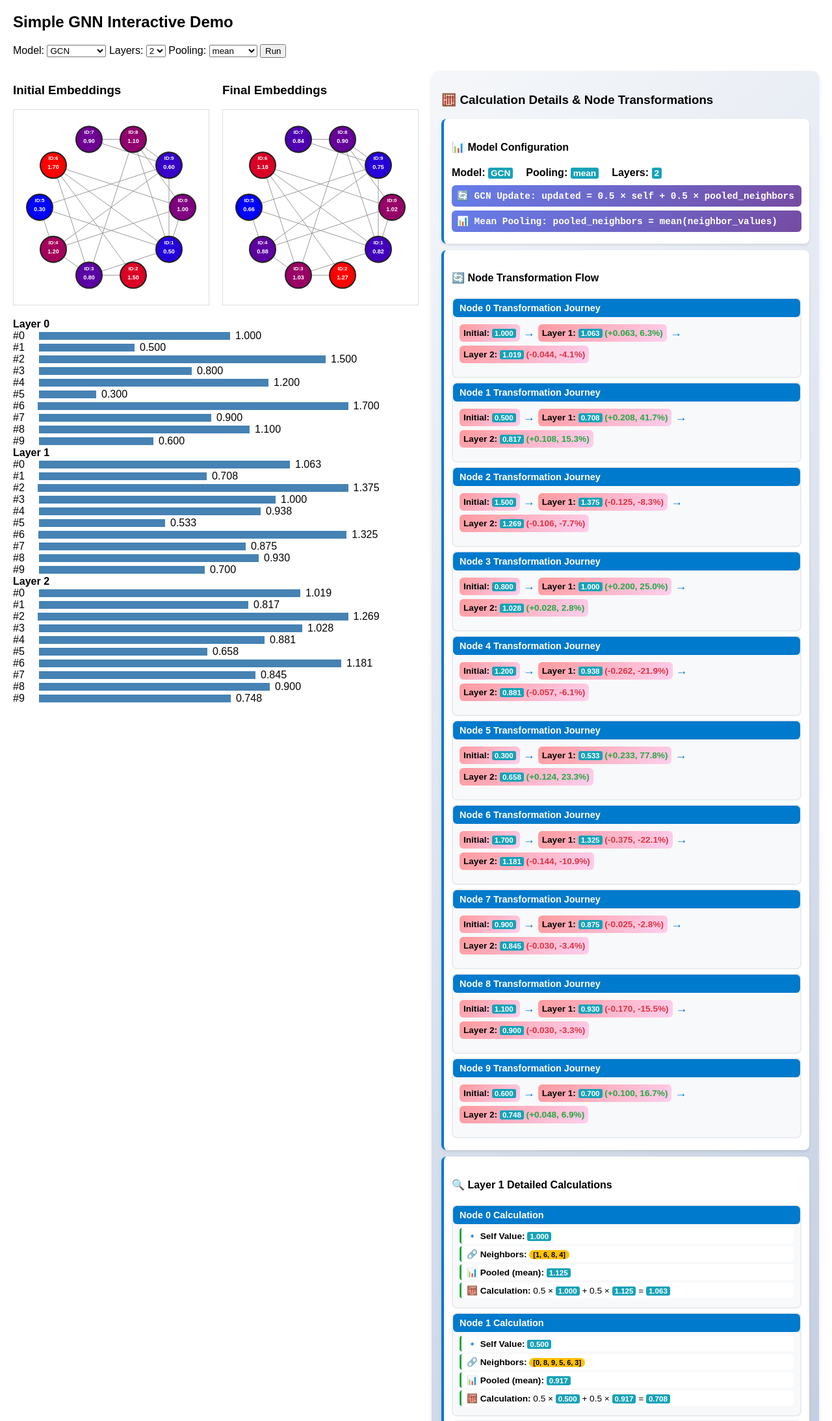
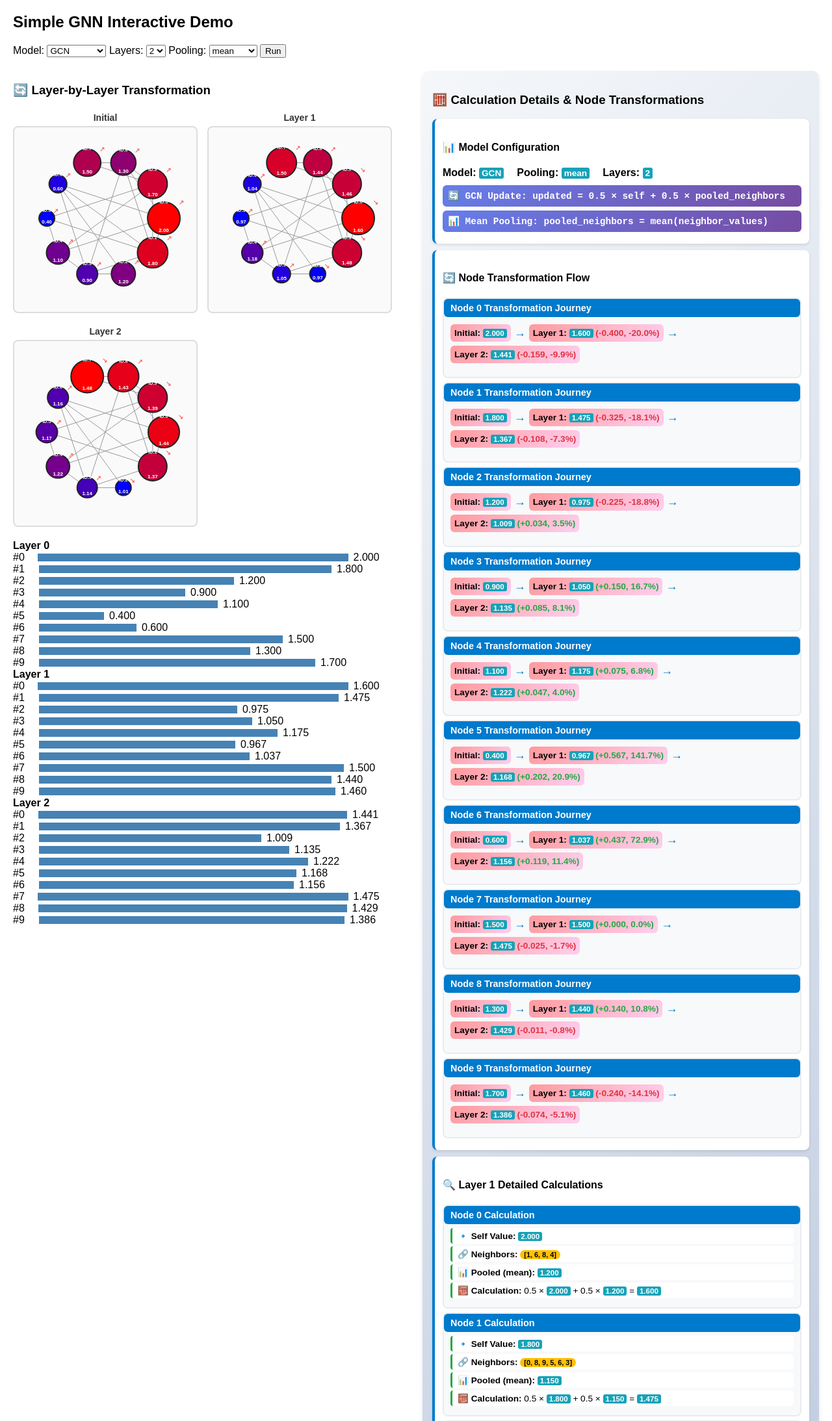
Before and after one commit to nirmalpratheep/GraphNeuralNetworkDemo, a Flask app: page / in a window 1280 px wide. Shown: the top 2187 px of the page at 65% size. Run offline with Flask 2, Linux system fonts and the light colour scheme.

Commit message:
Updated size of the node according to embedding size

```diff
--- a/app.py
+++ b/app.py
@@ -87,8 +87,9 @@ def compute():
     pooling = data.get('pooling', 'mean')
 
     G = create_default_graph()
-    # initial embedding: diverse values to show model differences
-    emb = np.array([1.0, 0.5, 1.5, 0.8, 1.2, 0.3, 1.7, 0.9, 1.1, 0.6], dtype=float)
+    # initial embedding: diverse values representing different node types
+    # High influence nodes (0, 1), Medium nodes (2, 3, 4), Low influence nodes (5, 6), Hub nodes (7, 8, 9)
+    emb = np.array([2.0, 1.8, 1.2, 0.9, 1.1, 0.4, 0.6, 1.5, 1.3, 1.7], dtype=float)
 
     timeline = []
     timeline.append({'layer': 0, 'embeddings': emb.tolist(), 'ops': []})
--- a/templates/index.html
+++ b/templates/index.html
@@ -53,16 +53,7 @@
 
   <div style="display:flex;gap:20px;align-items:flex-start;min-height:600px;">
     <div style="flex:1;">
-      <div style="display:flex;gap:20px;align-items:flex-start;margin-bottom:20px;">
-        <div>
-          <h3>Initial Embeddings</h3>
-          <div id="graph-initial"></div>
-        </div>
-        <div>
-          <h3>Final Embeddings</h3>
-          <div id="graph-final"></div>
-        </div>
-      </div>
+      <div id="graph-visualizations"></div>
       <div id="timeline"></div>
     </div>
     <div style="flex:1;min-width:400px;">
@@ -119,7 +110,7 @@
         links: edges
       };
 
-      let emb = [1.0, 0.5, 1.5, 0.8, 1.2, 0.3, 1.7, 0.9, 1.1, 0.6];
+      let emb = [2.0, 1.8, 1.2, 0.9, 1.1, 0.4, 0.6, 1.5, 1.3, 1.7];
       const timeline = [{layer:0, embeddings:emb.slice(), ops:[]}];
 
       function applyLayerJS(graph, embeddings, layerNum) {
@@ -185,13 +176,13 @@
       return {graph, timeline};
     }
 
-    function drawGraph(targetId, graph, embeddings) {
+    function drawGraph(targetId, graph, embeddings, initialEmbeddings = null) {
       try {
-        const w = 300, h = 300;
+        const w = 280, h = 280;
         const nodes = graph.nodes;
         const links = graph.links;
 
-        const cx = w/2, cy = h/2, r = Math.min(w,h)/2 - 40;
+        const cx = w/2, cy = h/2, r = Math.min(w,h)/2 - 50;
         const angle = (i) => 2 * Math.PI * i / nodes.length;
 
         let html = '<svg width="'+w+'" height="'+h+'">';
@@ -203,13 +194,18 @@
           const ay = cy + r * Math.sin(angle(a));
           const bx = cx + r * Math.cos(angle(b));
           const by = cy + r * Math.sin(angle(b));
-          html += '<line x1="'+ax+'" y1="'+ay+'" x2="'+bx+'" y2="'+by+'" stroke="#999" />';
+          html += '<line x1="'+ax+'" y1="'+ay+'" x2="'+bx+'" y2="'+by+'" stroke="#999" stroke-width="1" />';
         });
 
-        // nodes with embedding values
+        // Calculate dynamic node sizes based on embedding values
         const minv = Math.min(...embeddings);
         const maxv = Math.max(...embeddings);
         const norm = (v) => (maxv===minv) ? 0.5 : (v - minv)/(maxv-minv);
+
+        // Base size and scaling factor
+        const baseSize = 12;
+        const maxSize = 25;
+        const sizeRange = maxSize - baseSize;
 
         nodes.forEach(n => {
           const i = n.id;
@@ -217,11 +213,28 @@
           const y = cy + r * Math.sin(angle(i));
           const v = embeddings[i];
           const t = norm(v);
+
+          // Dynamic node size based on embedding value
+          const nodeSize = baseSize + (t * sizeRange);
+
+          // Color based on embedding value
           const color = 'rgb(' + Math.round(255 * t) + ',0,' + Math.round(255*(1-t)) + ')';
+
+          // Add change indicator if initial embeddings provided
+          let changeIndicator = '';
+          if (initialEmbeddings) {
+            const change = v - initialEmbeddings[i];
+            const changePercent = ((change / initialEmbeddings[i]) * 100).toFixed(0);
+            changeIndicator = change >= 0 ? '↗' : '↘';
+          }
+
           html += '<g class="node" transform="translate('+x+','+y+')">';
-          html += '<circle r="20" fill="'+color+'" stroke="#222" stroke-width="2" />';
-          html += '<text x="0" y="-8" text-anchor="middle" font-size="8" fill="#fff" font-weight="bold">ID:'+i+'</text>';
-          html += '<text x="0" y="6" text-anchor="middle" font-size="9" fill="#fff" font-weight="bold">'+v.toFixed(2)+'</text>';
+          html += '<circle r="'+nodeSize+'" fill="'+color+'" stroke="#222" stroke-width="2" />';
+          html += '<text x="0" y="-'+Math.max(8, nodeSize-2)+'" text-anchor="middle" font-size="7" fill="#fff" font-weight="bold">ID:'+i+'</text>';
+          html += '<text x="0" y="'+Math.max(4, nodeSize-4)+'" text-anchor="middle" font-size="8" fill="#fff" font-weight="bold">'+v.toFixed(2)+'</text>';
+          if (changeIndicator) {
+            html += '<text x="'+Math.max(8, nodeSize+2)+'" y="-'+Math.max(4, nodeSize-4)+'" text-anchor="middle" font-size="10" fill="#ff6b6b" font-weight="bold">'+changeIndicator+'</text>';
+          }
           html += '</g>';
         });
 
@@ -231,6 +244,33 @@
         console.error('drawGraph error:', err);
         const el = document.getElementById(targetId);
         if (el) el.innerHTML = '<div style="color:crimson">Error drawing graph: '+(err.message||err)+'</div>';
+      }
+    }
+
+    function drawAllLayers(timeline, graph) {
+      try {
+        let html = '<h3>🔄 Layer-by-Layer Transformation</h3>';
+        html += '<div style="display: flex; flex-wrap: wrap; gap: 15px; margin-bottom: 20px;">';
+
+        timeline.forEach((frame, idx) => {
+          const layerTitle = frame.layer === 0 ? 'Initial' : `Layer ${frame.layer}`;
+          html += '<div style="text-align: center;">';
+          html += '<h4 style="margin: 5px 0; font-size: 14px; color: #333;">' + layerTitle + '</h4>';
+          html += '<div id="graph-layer-' + frame.layer + '" style="border: 2px solid #ddd; border-radius: 8px; background: #fafafa;"></div>';
+          html += '</div>';
+        });
+
+        html += '</div>';
+        document.getElementById('graph-visualizations').innerHTML = html;
+
+        // Draw each layer
+        const initialEmbeddings = timeline[0].embeddings;
+        timeline.forEach((frame, idx) => {
+          drawGraph('graph-layer-' + frame.layer, graph, frame.embeddings, initialEmbeddings);
+        });
+      } catch (err) {
+        console.error('drawAllLayers error:', err);
+        document.getElementById('graph-visualizations').innerHTML = '<div style="color:crimson">Error drawing layers: '+(err.message||err)+'</div>';
       }
     }
 
@@ -397,11 +437,9 @@
       statusEl.style.marginBottom = '8px';
       document.getElementById('controls').appendChild(statusEl);
 
-      // Show placeholder SVGs immediately
-      ['graph-initial', 'graph-final'].forEach(id => {
-        const el = document.getElementById(id);
-        if (el) el.innerHTML = '<svg width="300" height="300"><text x="150" y="150" text-anchor="middle">Loading...</text></svg>';
-      });
+      // Show placeholder for graph visualizations
+      const graphEl = document.getElementById('graph-visualizations');
+      if (graphEl) graphEl.innerHTML = '<div style="text-align: center; padding: 50px; color: #666;">Loading graph visualizations...</div>';
 
       async function runOnce() {
         try {
@@ -419,10 +457,8 @@
           const timeline = payload.timeline;
           if (!timeline || !timeline.length) throw new Error('No timeline returned');
 
-          const initial = timeline[0];
-          const final = timeline[timeline.length-1];
-          drawGraph('graph-initial', payload.graph, initial.embeddings);
-          drawGraph('graph-final', payload.graph, final.embeddings);
+          // Draw all layers with dynamic sizing
+          drawAllLayers(timeline, payload.graph);
           showTimeline(timeline);
 
           // Show detailed calculations
```
Also changed, not shown: test_standalone.html (+64 -28 lines).
